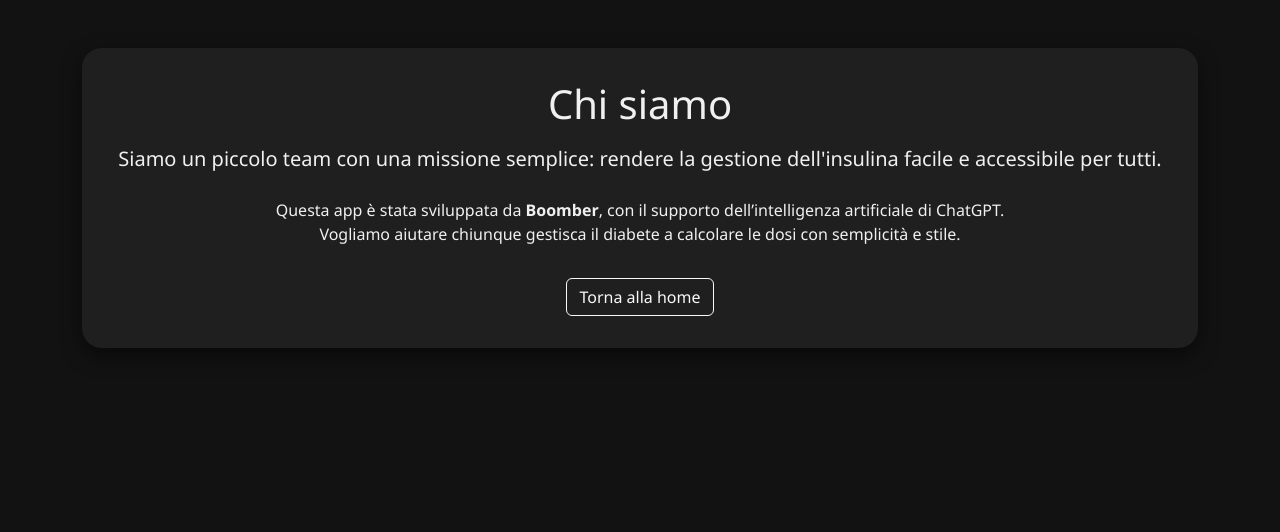
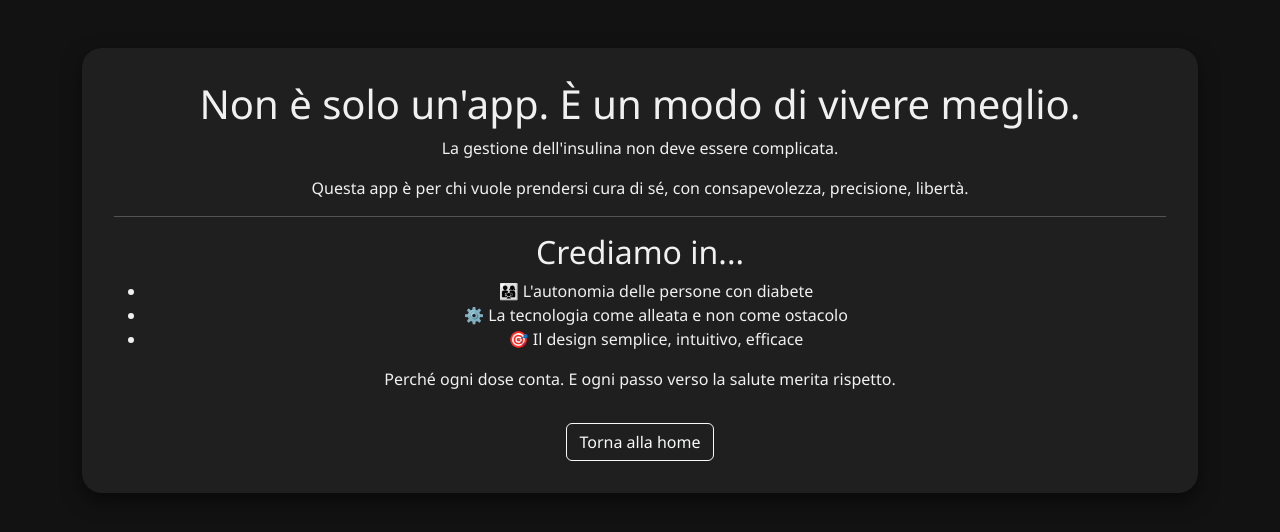
Before and after one commit to ivangrassii/gestione-alimenti-webapp, a Flask app: page /about in a window 1280 px wide. Shown: the top 532 px of the page. Run offline with Flask 3, Linux system fonts and the light colour scheme.

Commit message:
Update about.html

```diff
--- a/templates/about.html
+++ b/templates/about.html
@@ -28,10 +28,18 @@
 
 <div class="container my-5">
   <div class="content-box text-center">
-    <h1 class="display-6">Chi siamo</h1>
-    <p class="lead mt-3">Siamo un piccolo team con una missione semplice: rendere la gestione dell'insulina facile e accessibile per tutti.</p>
-    <p class="mt-4">Questa app è stata sviluppata da <strong>Boomber</strong>, con il supporto dell’intelligenza artificiale di ChatGPT.<br>
-    Vogliamo aiutare chiunque gestisca il diabete a calcolare le dosi con semplicità e stile.</p>
+    <h1>Non è solo un'app. È un modo di vivere meglio.</h1>
+<p>La gestione dell'insulina non deve essere complicata.</p>
+<p>Questa app è per chi vuole prendersi cura di sé, con consapevolezza, precisione, libertà.</p>
+<hr>
+<h2>Crediamo in...</h2>
+<ul>
+  <li>👨‍👩‍👧 L'autonomia delle persone con diabete</li>
+  <li>⚙️ La tecnologia come alleata e non come ostacolo</li>
+  <li>🎯 Il design semplice, intuitivo, efficace</li>
+</ul>
+<p>Perché ogni dose conta. E ogni passo verso la salute merita rispetto.</p>
+
     <a href="/" class="btn btn-outline-light mt-3">Torna alla home</a>
   </div>
 </div>
```
